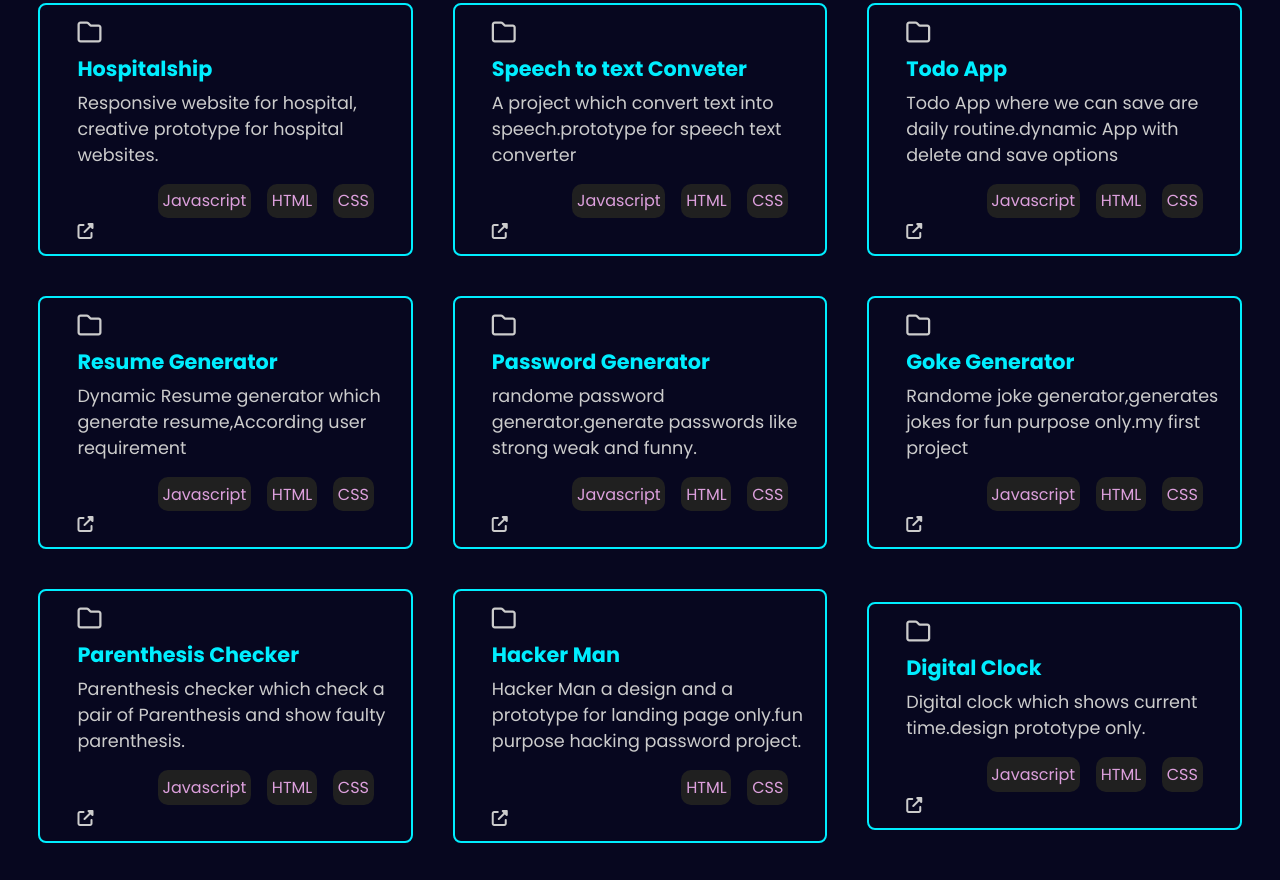
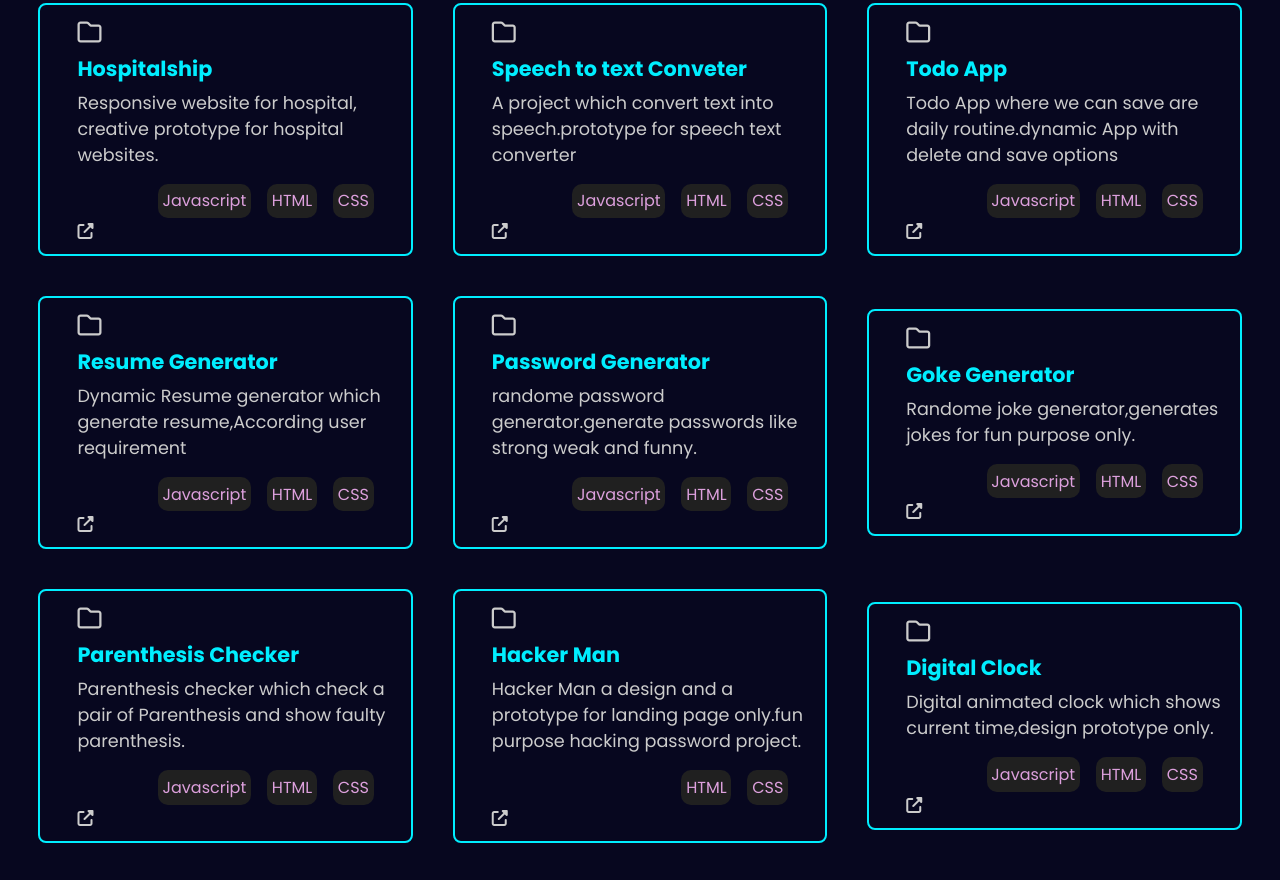
Before and after one commit to manvimolpariya/my-portfolio, a plain HTML site: page portfolio.html in a window 1280 px wide. Shown: the part 259-1139 px from the top of the page. Drawn offline with nearby package versions, Linux system fonts and the light colour scheme.

Commit message:
portfolio

```diff
--- a/portfolio.html
+++ b/portfolio.html
@@ -111,7 +111,7 @@
                 <i class="fa-regular fa-folder"></i>
                 <div class="layer">
                     <h5>Goke Generator</h5>
-                    <p>Randome joke generator,generates jokes for fun purpose only.my first project</p>
+                    <p>Randome joke generator,generates jokes for fun purpose only.</p>
 
                     <div class="tech">
                         <span>Javascript</span>
@@ -160,7 +160,7 @@
                 <i class="fa-regular fa-folder"></i>
                 <div class="layer">
                     <h5>Digital Clock</h5>
-                    <p>Digital clock which shows current time.design prototype only.</p>
+                    <p>Digital animated clock which shows current time,design prototype only.</p>
 
                     <div class="tech">
                         <span>Javascript</span>
```
